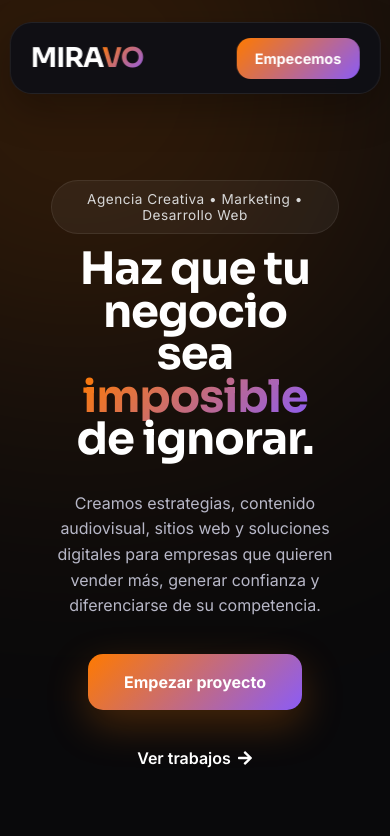
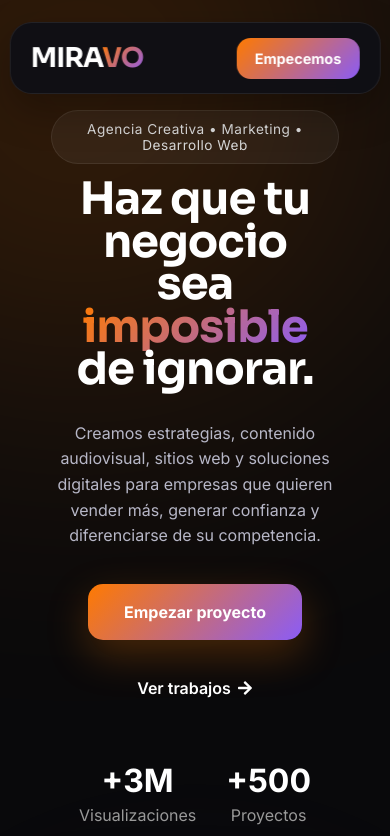
Before and after one commit to miravoperu/miravo-web, a React (Vite) app: page / in a window 390 px wide. Shown: the top 836 px of the page. Built offline with nearby package versions, Linux system fonts and the light colour scheme.

Commit message:
fix: Distancia DE HERO

```diff
--- a/src/components/Hero/Hero.css
+++ b/src/components/Hero/Hero.css
@@ -439,8 +439,8 @@
 
     .heroContent {
         grid-template-columns: 1fr;
-        gap: 20px;
-        padding: 80px 6% 40px;
+        gap: 10px;
+        padding: 10px 6% 40px;
     }
 
     .heroLeft {
```
